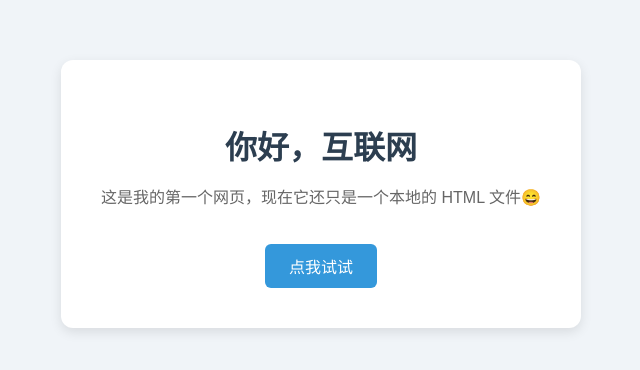
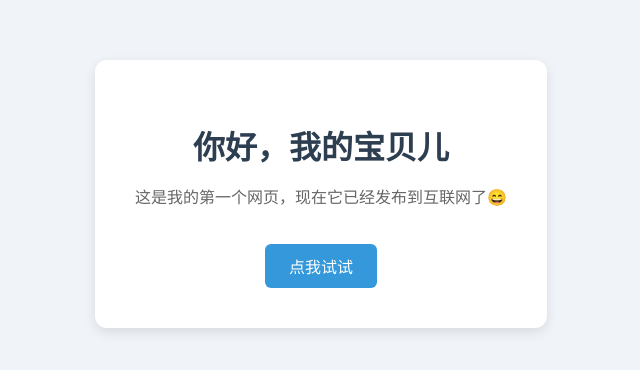
Before and after one commit to JoeyJ609/zero-to-tech, a plain HTML site: page index.html in a window 1280 px wide. Shown: the part 206-576 px from the top of the page, without its empty margins (319-959 px from the left). Drawn offline with Linux system fonts and the light colour scheme.

Commit message:
修改了首页文案

```diff
--- a/index.html
+++ b/index.html
@@ -10,8 +10,8 @@
   <body>
     <div class="card">
 
-      <h1>你好，互联网</h1>
-      <p id="msg">这是我的第一个网页，现在它还只是一个本地的 HTML 文件😄</p>
+      <h1>你好，我的宝贝儿</h1>
+      <p id="msg">这是我的第一个网页，现在它已经发布到互联网了😄</p>
       <button onclick="changeText()">点我试试</button>
     </div>
 
```
